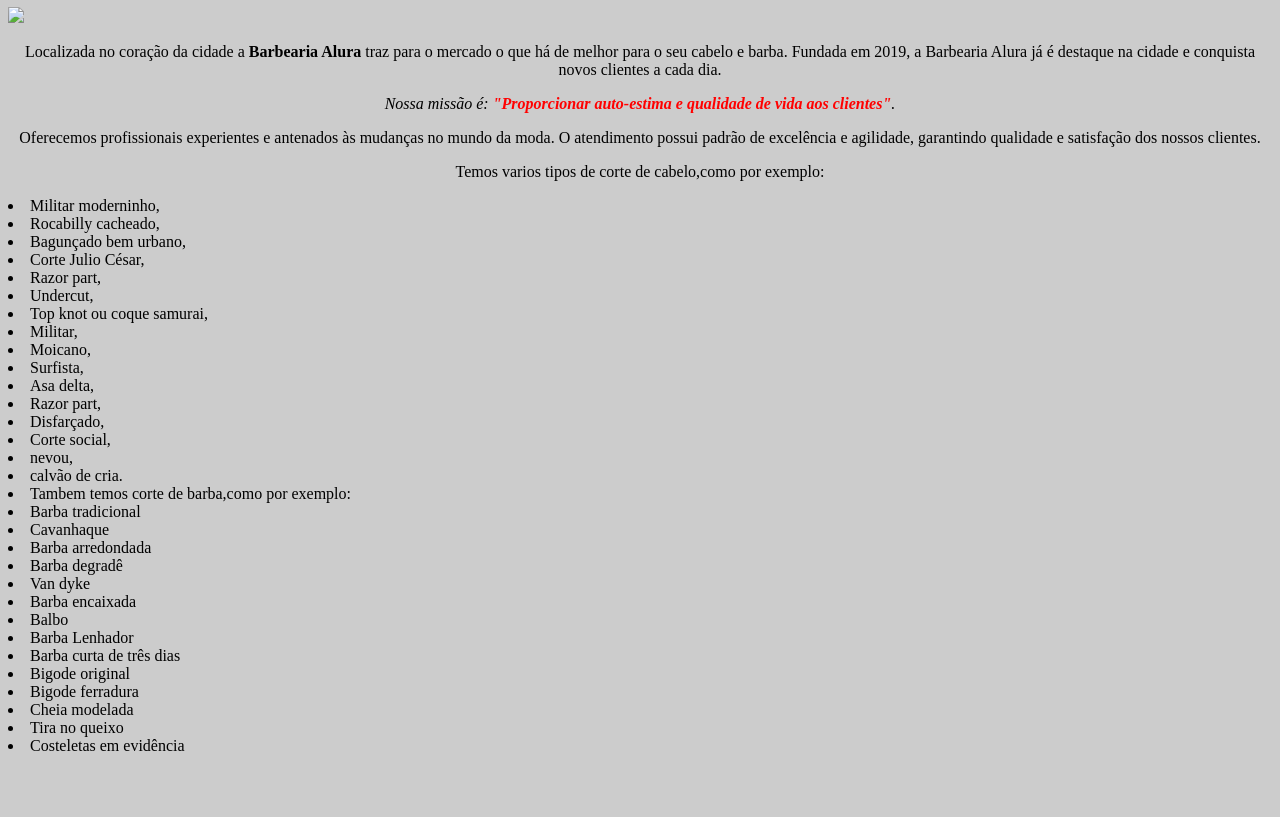
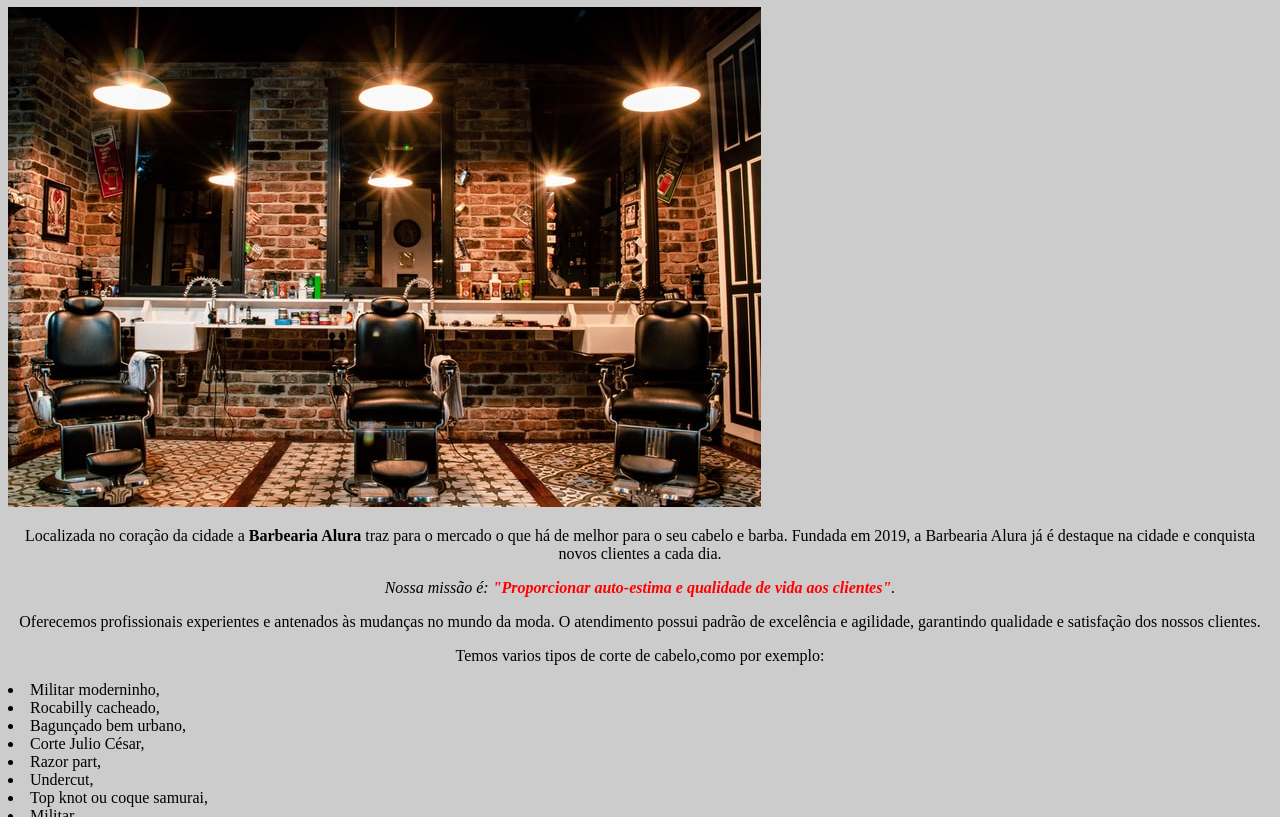
Before and after one commit to RafaelSomente/PC-Primeiro-C-AJ, a plain HTML site: page index.html in a window 1280 px wide. Shown: the part 73-890 px from the top of the page. Before the commit the page ends 836 px from the top, so only its background shows below. Drawn offline with Linux system fonts and the light colour scheme.

Commit message:
Update index.html

```diff
--- a/index.html
+++ b/index.html
@@ -13,7 +13,7 @@
         </style>
     </head>
     <body>
-             <img src="marjorie.jpg">
+             <img src="banner.jpg">
 
         <p>Localizada no coração da cidade a <strong>Barbearia Alura</strong> traz para o mercado o que há de melhor para o seu cabelo e barba.
         Fundada em 2019, a Barbearia Alura já é destaque na cidade e conquista novos clientes a cada dia.</p>
```
